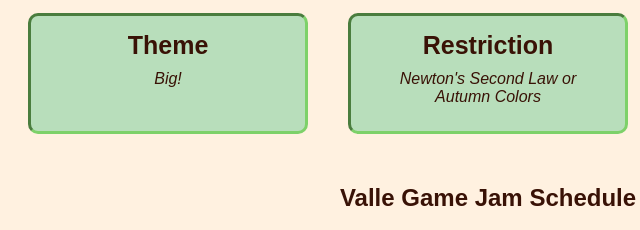
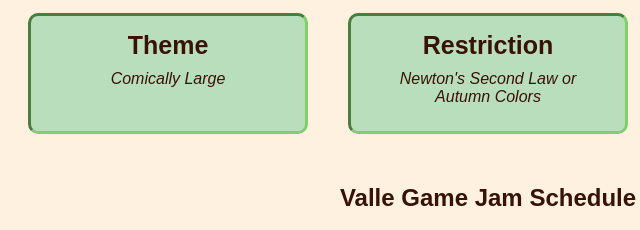
Before and after one commit to jorgeorta01/valle-game-jam, a plain HTML site: page index.html in a window 1280 px wide. Shown: the part 806-1036 px from the top of the page, 152-792 px from the left. Drawn offline with nearby package versions, Linux system fonts and the light colour scheme.

Commit message:
Updated Theme

```diff
--- a/index.html
+++ b/index.html
@@ -55,7 +55,7 @@
   <section class="format-info">
     <div class="format-column">
       <h1>Theme</h1>
-      <p><i>Big!</i></p>
+      <p><i>Comically Large</i></p>
     </div>
 
     <div class="format-column">
```
